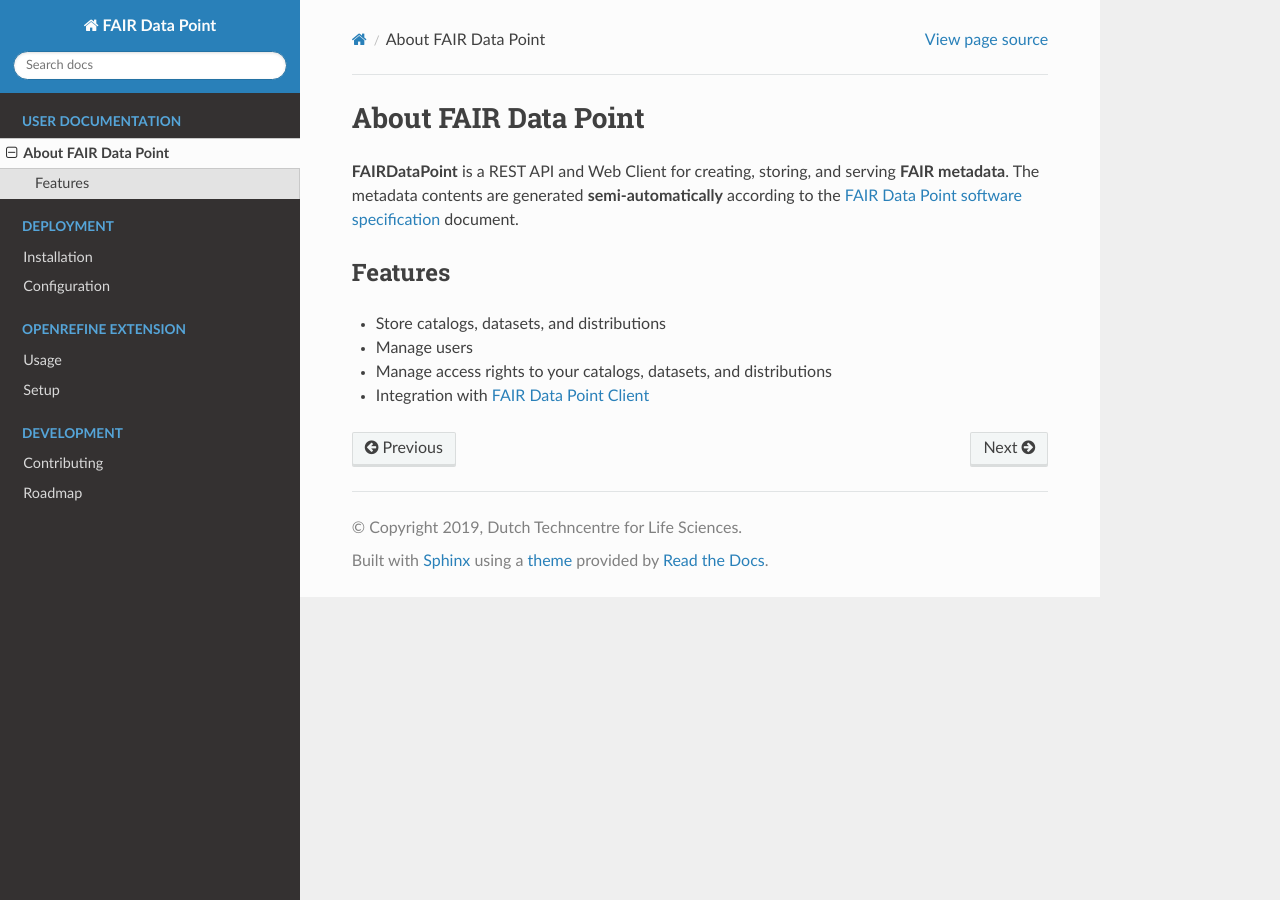
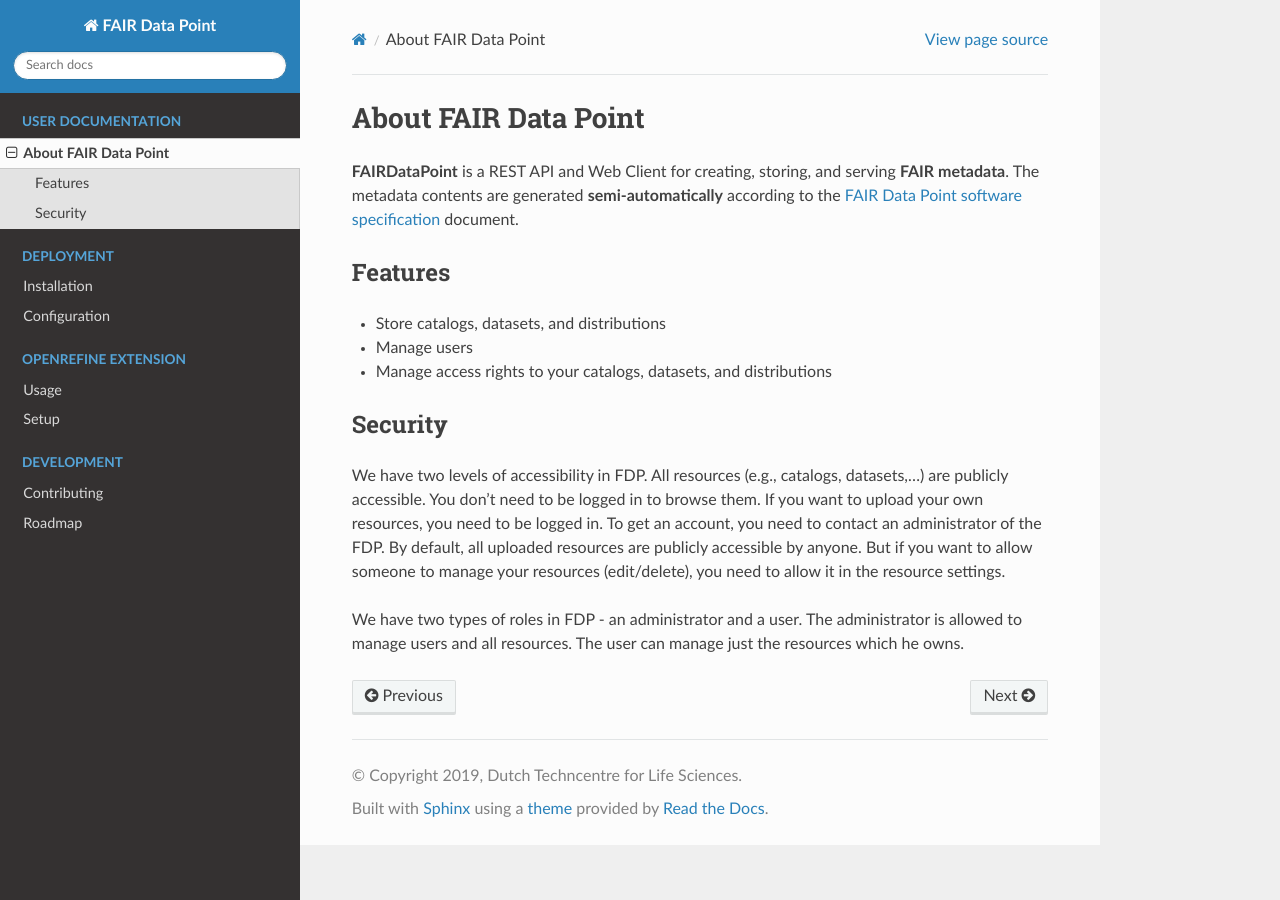
Before and after one commit to FAIRDataTeam/FAIRDataPoint-Docs, a Sphinx documentation site: the page built from docs/user/about.rst, in a window 1280 px wide. Built offline with Sphinx 7.4.7 and the Read the Docs theme 2.0.0, drawn with Linux system fonts in a browser that asks for light colours.

Commit message:
Update about.rst

```diff
--- a/docs/user/about.rst
+++ b/docs/user/about.rst
@@ -16,5 +16,10 @@
 -  Store catalogs, datasets, and distributions
 -  Manage users
 -  Manage access rights to your catalogs, datasets, and distributions
--  Integration with `FAIR Data Point
-   Client <https://github.com/FAIRDataTeam/FAIRDataPoint-client>`__
+
+Security
+--------
+
+We have two levels of accessibility in FDP. All resources (e.g., catalogs, datasets,...) are publicly accessible. You don't need to be logged in to browse them. If you want to upload your own resources, you need to be logged in. To get an account, you need to contact an administrator of the FDP. By default, all uploaded resources are publicly accessible by anyone. But if you want to allow someone to manage your resources (edit/delete), you need to allow it in the resource settings.
+
+We have two types of roles in FDP - an administrator and a user. The administrator is allowed to manage users and all resources. The user can manage just the resources which he owns.
```
